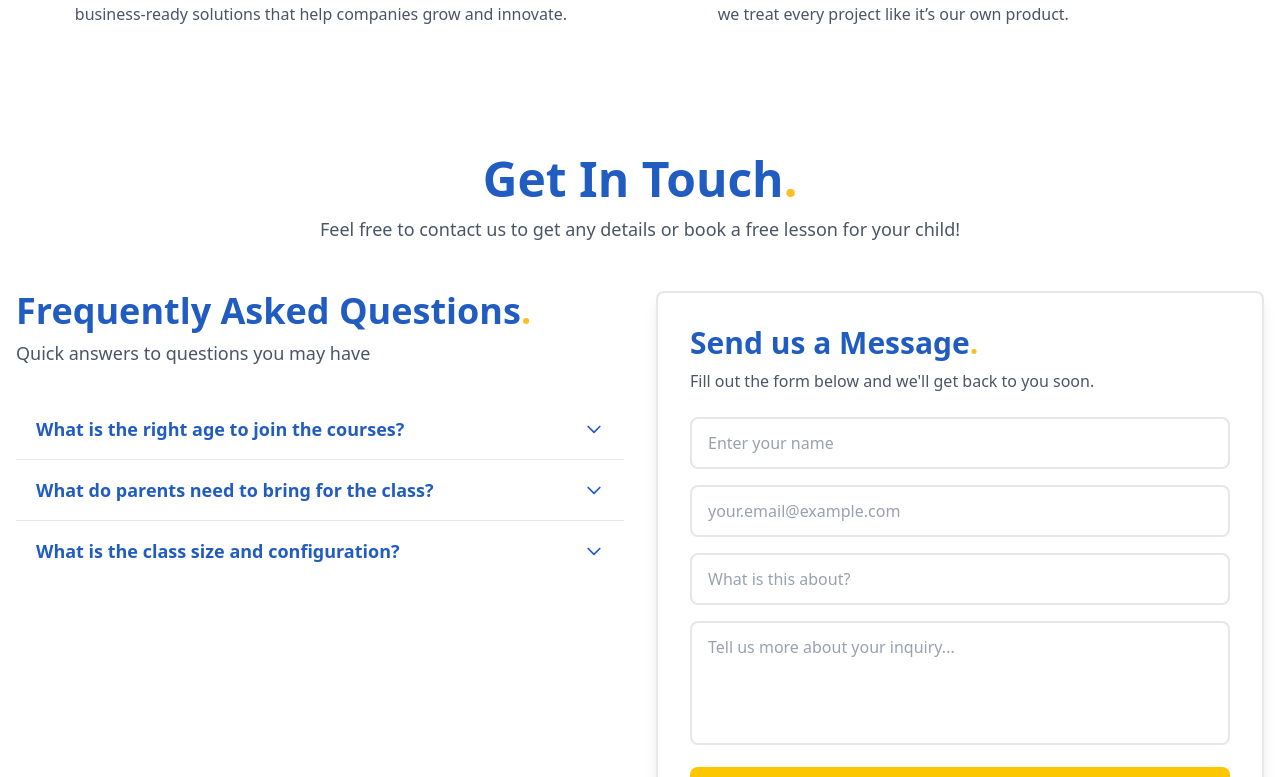
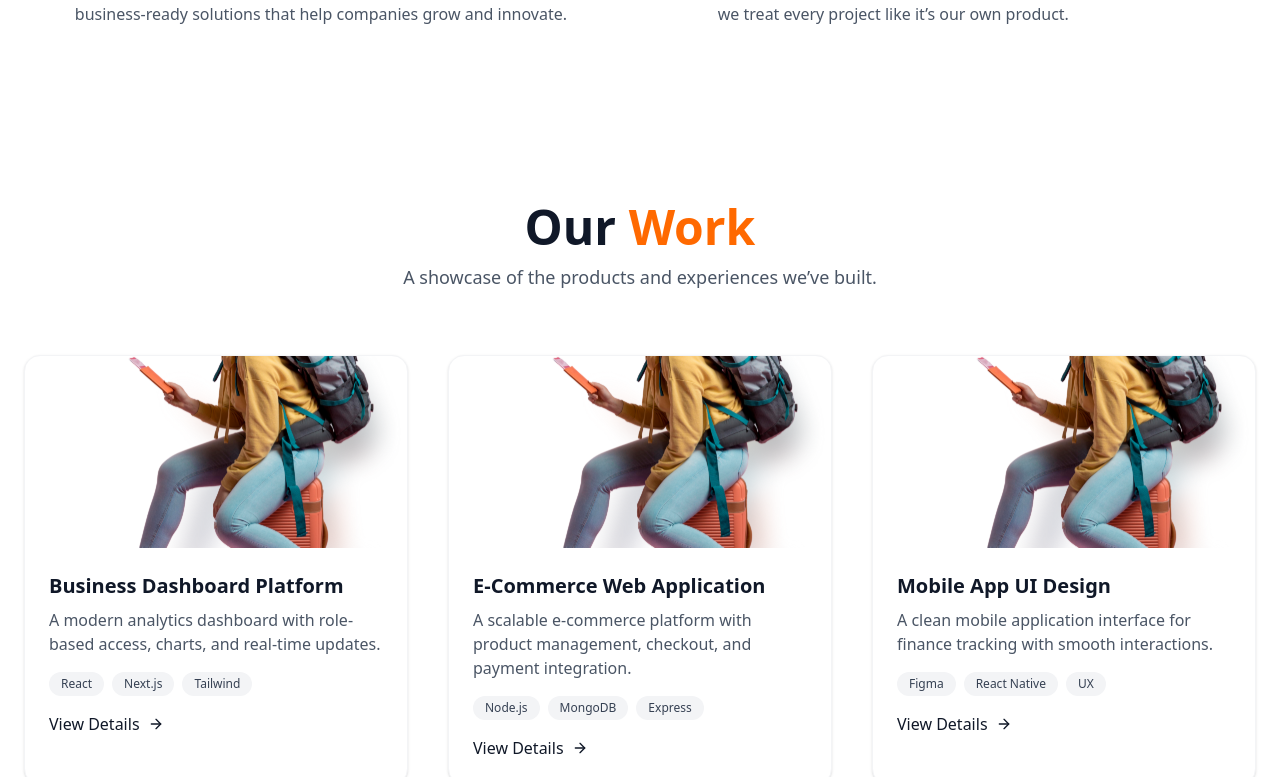
Before and after one commit to Dreamlytix/dreamlytix-next, a Next.js app: page / in a window 1280 px wide. Shown: the part 2507-3284 px from the top of the page. Built offline with nearby package versions, Linux system fonts and the light colour scheme.

Commit message:
initial portfolio section

```diff
--- a/src/app/page.tsx
+++ b/src/app/page.tsx
@@ -1,6 +1,7 @@
 import About from "@/components/sections/About/About";
 import Contact from "@/components/sections/Contact/Contact";
 import Hero from "@/components/sections/Hero/Hero";
+import Portfolio from "@/components/sections/Portfolio/Portfolio";
 import Services from "@/components/sections/Services/Services";
 import TechStack from "@/components/sections/TechStack/TechStack";
 
@@ -11,6 +12,7 @@ export default function Home() {
       <Services />
       <TechStack />
       <About />
+      <Portfolio />
       <Contact />
     </>
   );
--- a/src/components/layout/Header.tsx
+++ b/src/components/layout/Header.tsx
@@ -35,12 +35,9 @@ const Header = () => {
             </a>
           </li>
           <li>
-            <Link
-              href="/portfolio"
-              className="text-gray-700 hover:text-gray-900"
-            >
+            <a href="#portfolio" className="text-gray-700 hover:text-gray-900">
               Portfolio
-            </Link>
+            </a>
           </li>
           <li>
             <Link href="/blogs" className="text-gray-700 hover:text-gray-900">
--- /dev/null
+++ b/src/components/sections/Portfolio/Portfolio.tsx
@@ -0,0 +1,84 @@
+import Image from "next/image";
+import { ArrowRight } from "lucide-react";
+
+const projects = [
+  {
+    title: "Business Dashboard Platform",
+    desc: "A modern analytics dashboard with role-based access, charts, and real-time updates.",
+    image: "/hero.svg", // add your placeholder here
+    tags: ["React", "Next.js", "Tailwind"],
+  },
+  {
+    title: "E-Commerce Web Application",
+    desc: "A scalable e-commerce platform with product management, checkout, and payment integration.",
+    image: "/hero.svg",
+    tags: ["Node.js", "MongoDB", "Express"],
+  },
+  {
+    title: "Mobile App UI Design",
+    desc: "A clean mobile application interface for finance tracking with smooth interactions.",
+    image: "/hero.svg",
+    tags: ["Figma", "React Native", "UX"],
+  },
+];
+
+const Portfolio = () => {
+  return (
+    <section id="portfolio" className="container mx-auto px-6 py-24">
+      {/* Header */}
+      <div className="text-center mb-16">
+        <h2 className="text-4xl md:text-5xl font-bold text-gray-900">
+          Our <span className="text-orange-500">Work</span>
+        </h2>
+        <p className="text-gray-600 mt-3 text-lg">
+          A showcase of the products and experiences we’ve built.
+        </p>
+      </div>
+
+      {/* Projects Grid */}
+      <div className="grid md:grid-cols-2 lg:grid-cols-3 gap-10">
+        {projects.map((p) => (
+          <div
+            key={p.title}
+            className="bg-white rounded-2xl shadow-sm hover:shadow-lg transition border border-gray-100 overflow-hidden"
+          >
+            <div className="relative w-full h-48">
+              <Image
+                src={p.image}
+                alt={p.title}
+                fill
+                className="object-cover"
+              />
+            </div>
+
+            <div className="p-6">
+              <h3 className="text-xl font-semibold text-gray-900 mb-2">
+                {p.title}
+              </h3>
+              <p className="text-gray-600 mb-4">{p.desc}</p>
+
+              {/* Tags */}
+              <div className="flex flex-wrap gap-2 mb-4">
+                {p.tags.map((tag) => (
+                  <span
+                    key={tag}
+                    className="px-3 py-1 text-xs bg-gray-100 text-gray-700 rounded-full"
+                  >
+                    {tag}
+                  </span>
+                ))}
+              </div>
+
+              {/* Button */}
+              <button className="flex items-center gap-2 text-gray-900 font-medium hover:text-orange-600 transition">
+                View Details <ArrowRight className="w-4 h-4" />
+              </button>
+            </div>
+          </div>
+        ))}
+      </div>
+    </section>
+  );
+};
+
+export default Portfolio;
```
